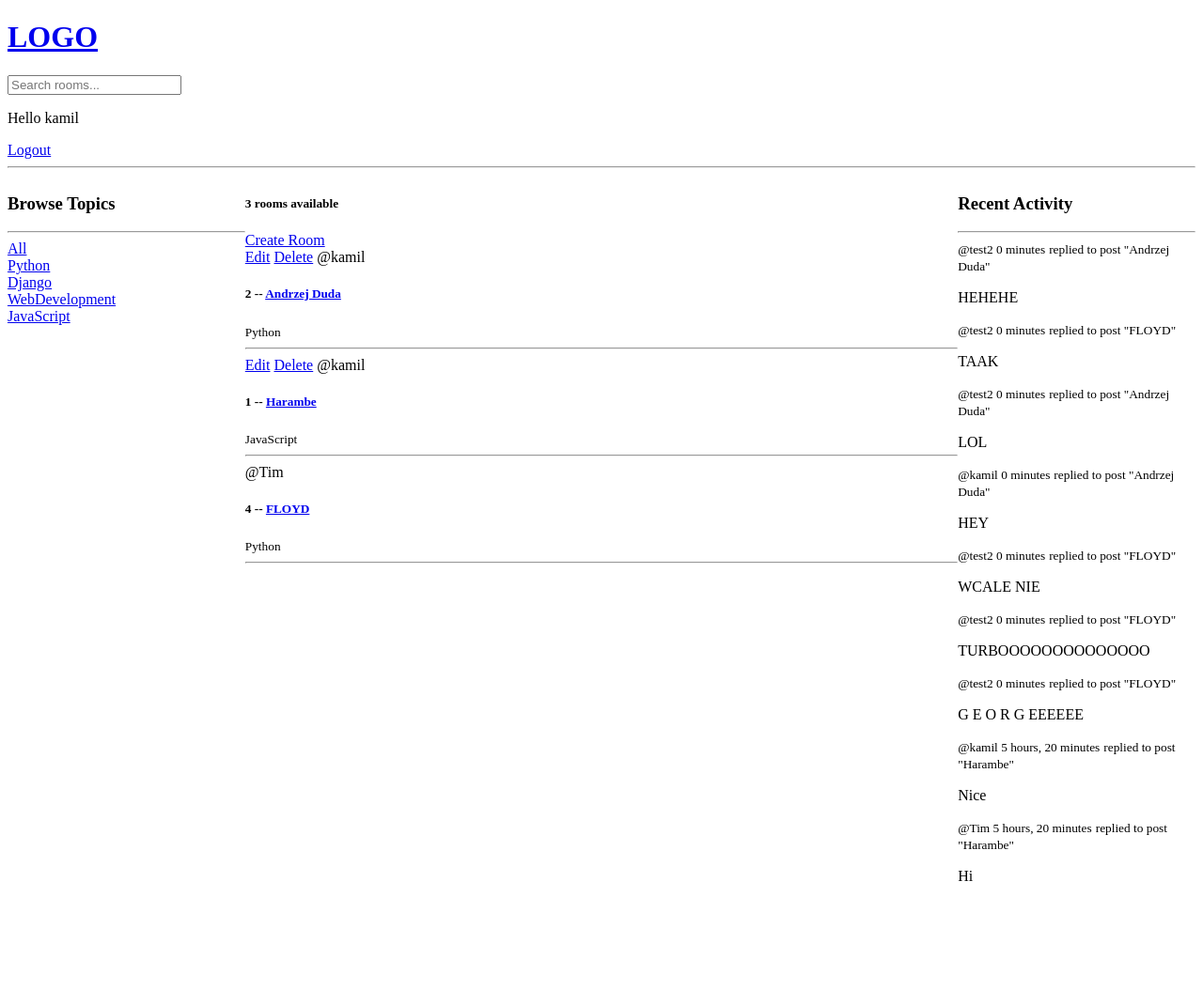
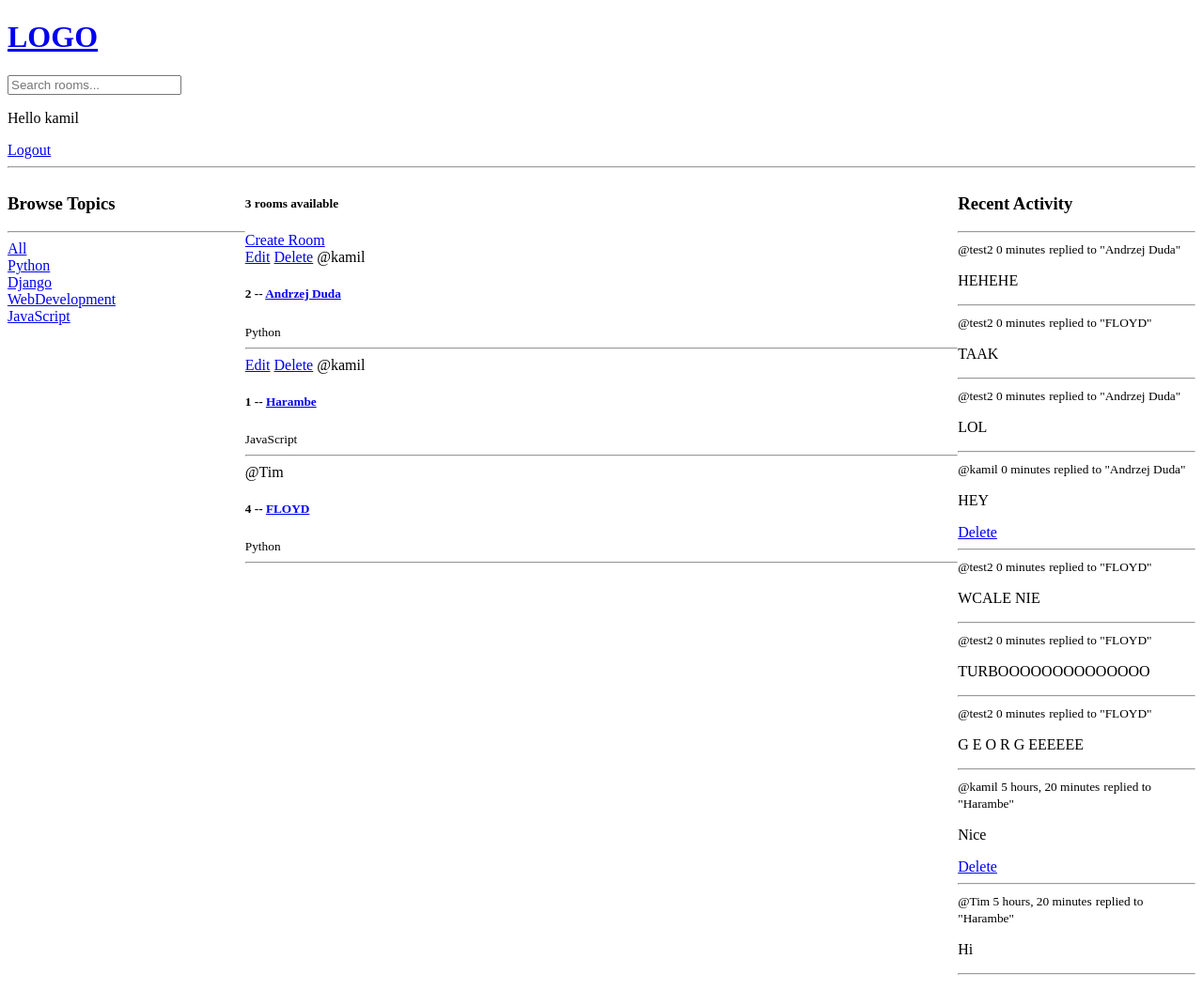
Before and after one commit to Bunnicz/Django-Social-Rooms, a Django app: page / in a window 1280 px wide. Shown: the whole page at 94% size. Before the commit the page ends 938 px from the top, so only its background shows below. Run offline with Django 4.2, Linux system fonts and the light colour scheme; a user stored in the database is signed in; data comes from the database, SQL or seed files in the repository; both versions use the stored data as it was after the commit.

Commit message:
Delete message from recent activity tab

```diff
--- a/albicla/base/templates/base/home.html
+++ b/albicla/base/templates/base/home.html
@@ -55,14 +55,18 @@
         <hr>
         {% for message in room_messages %}
         <div>
-            <small>@{{message.user}}  {{message.created|timesince}}</small>
-            <small>replied to post "{{message.room}}"</small>
+            <small>@{{message.user}} {{message.created|timesince}}</small>
+            <small>replied to "{{message.room}}"</small>
+
             <p>{{message.body}}</p>
+            {% if request.user == message.user %}
+            <a href="{% url 'delete-message' message.id %}">Delete</a>
+            {% endif %}
+            <hr>
         </div>
         {% endfor %}
     </div>
 
 </div>
 
-
 {% endblock %}
```
Also changed, not shown: albicla/db.sqlite3.
